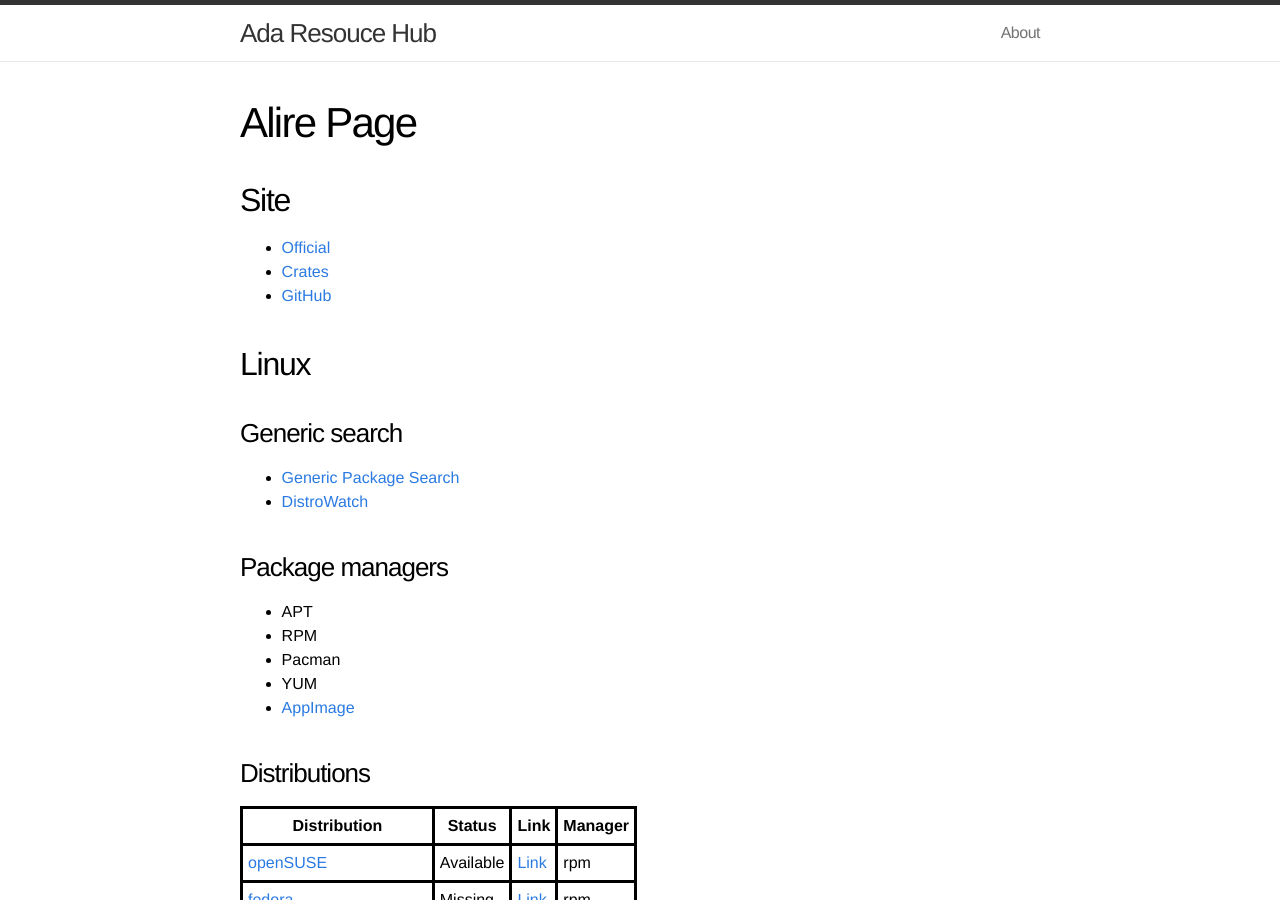
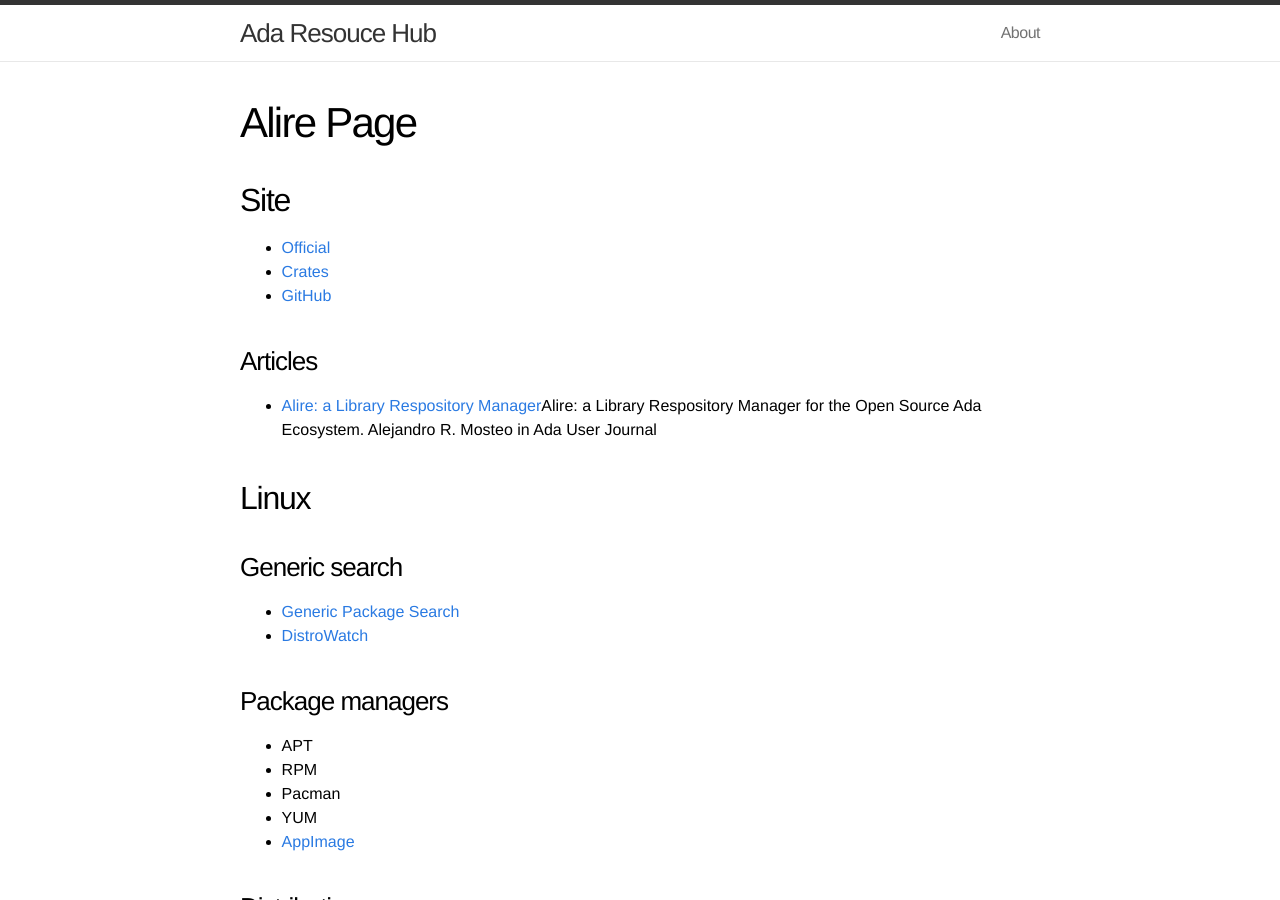
Before and after one commit to quornings/quornings.github.io, a Jekyll site: the page built from ada/alire.md, in a window 1280 px wide and 900 px high. Built offline with Jekyll 4.4.1, drawn with Linux system fonts in a browser that asks for light colours.

Commit message:
Add Alire PDF by Mosteo

```diff
--- a/ada/alire.md
+++ b/ada/alire.md
@@ -7,6 +7,12 @@ title: Alire Page
 - [Official](https://alire.ada.dev)
 - [Crates](https://alire.ada.dev/crates.html)
 - [GitHub](https://github.com/alire-project)
+
+### Articles
+- [Alire: a Library Respository
+  Manager](https://core.ac.uk/download/pdf/289998603.pdf)Alire: a
+  Library Respository Manager for the Open Source Ada
+  Ecosystem. Alejandro R. Mosteo in Ada User Journal
 
 ## Linux
 
```
